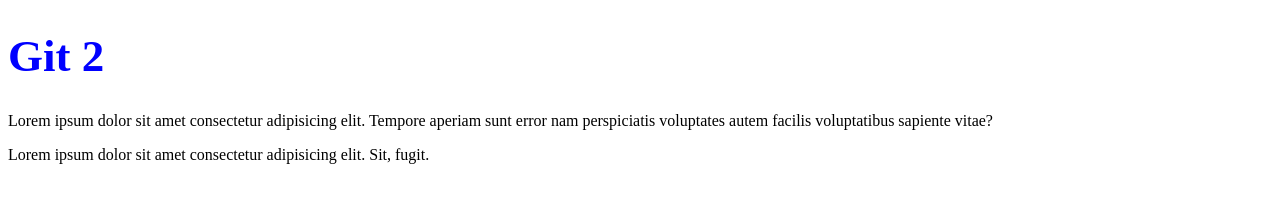
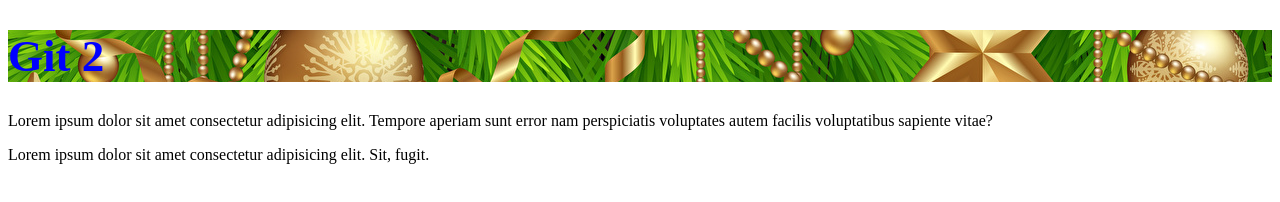
Before and after one commit to Aiperiwa/lesson13, a plain HTML site: page index.html in a window 1280 px wide. Drawn offline with Linux system fonts and the light colour scheme.

Commit message:
add images style

```diff
--- a/style.css
+++ b/style.css
@@ -1,4 +1,5 @@
 .title{
     color: blue;
     font-size: 45px;
+    background-image: url(/img/Christmas_2023_Branches_Balls_Star_decoration_614293_1280x853.jpg);
 }
```
